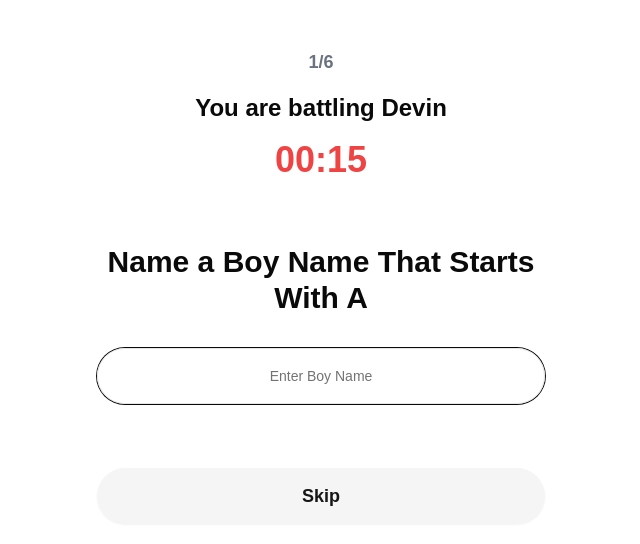
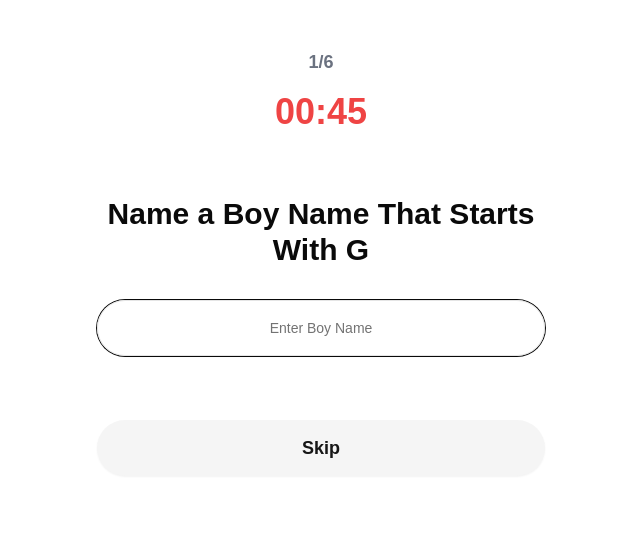
Before and after one commit to ctmventuresinc/kategoryweb, a Next.js app: page / in a window 1280 px wide. Shown: the top 544 px of the page, without its empty margins (319-959 px from the left). Built offline with nearby package versions, Linux system fonts and the light colour scheme.

Commit message:
new day: play nobody

```diff
--- a/app/page.tsx
+++ b/app/page.tsx
@@ -10,12 +10,13 @@ import { Analytics, track } from "@vercel/analytics/react";
 export default function WordGame() {
   const [currentAnswer, setCurrentAnswer] = useState("");
   const [currentCategoryIndex, setCurrentCategoryIndex] = useState(0);
-  const [timeRemaining, setTimeRemaining] = useState(20);
+  const [timeRemaining, setTimeRemaining] = useState(50);
   const [gameCompleted, setGameCompleted] = useState(false);
   const [userAnswers, setUserAnswers] = useState<UserAnswers>({});
   const [startTime, setStartTime] = useState<Date | null>(null);
   const [timeTaken, setTimeTaken] = useState<number | null>(null);
-  const startingLetter = "A";
+  const startingLetter = "G";
+  // 1-31-2025 was G
   // 1-29-2025 was A
   // 1-28-2025 was L
   // 1-27-2025 was H
@@ -104,7 +105,7 @@ export default function WordGame() {
             <p className="text-gray-500 font-semibold text-lg">
               {currentCategoryIndex + 1}/{categories.length}
             </p>
-            <p className="font-semibold text-2xl">You are battling Devin</p>
+            <p className="font-semibold text-2xl"></p>
             <p className="text-red-500 font-semibold text-4xl">
               00:{timeRemaining < 10 ? "0" : ""}
               {timeRemaining}
--- a/components/game-results.tsx
+++ b/components/game-results.tsx
@@ -80,7 +80,7 @@ export function GameResults({ userAnswers, timeTaken }: GameResultsProps) {
   const handleShare = () => {
     const timeTakenText =
       timeTaken !== null ? `Completed in ${timeTaken} seconds` : "";
-    const shareText = `Kategorie Day 4\n${
+    const shareText = `Kategorie Day 5\n${
       scores.total
     } Points\n${timeTakenText}\n${scores.details
       .map(([category, _, score]) => `${getScoreEmoji(score)} ${category}`)
```
